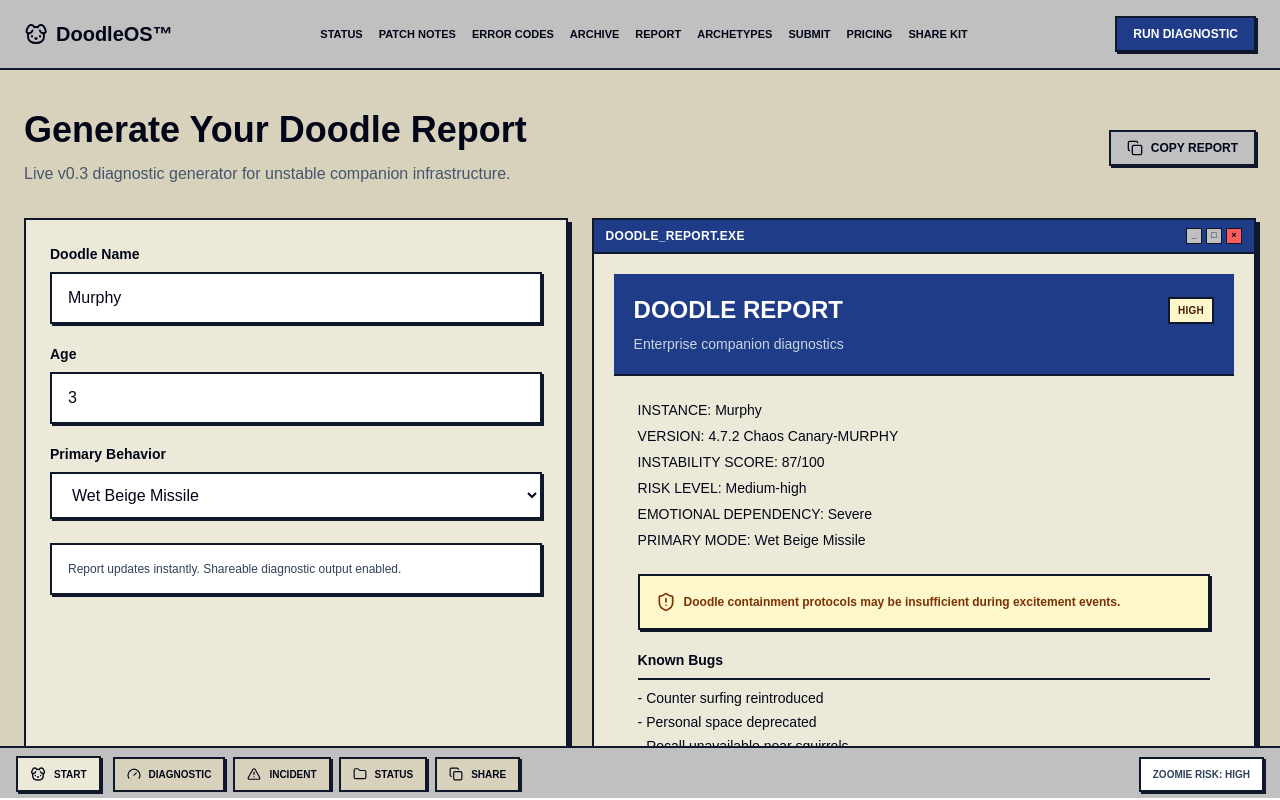
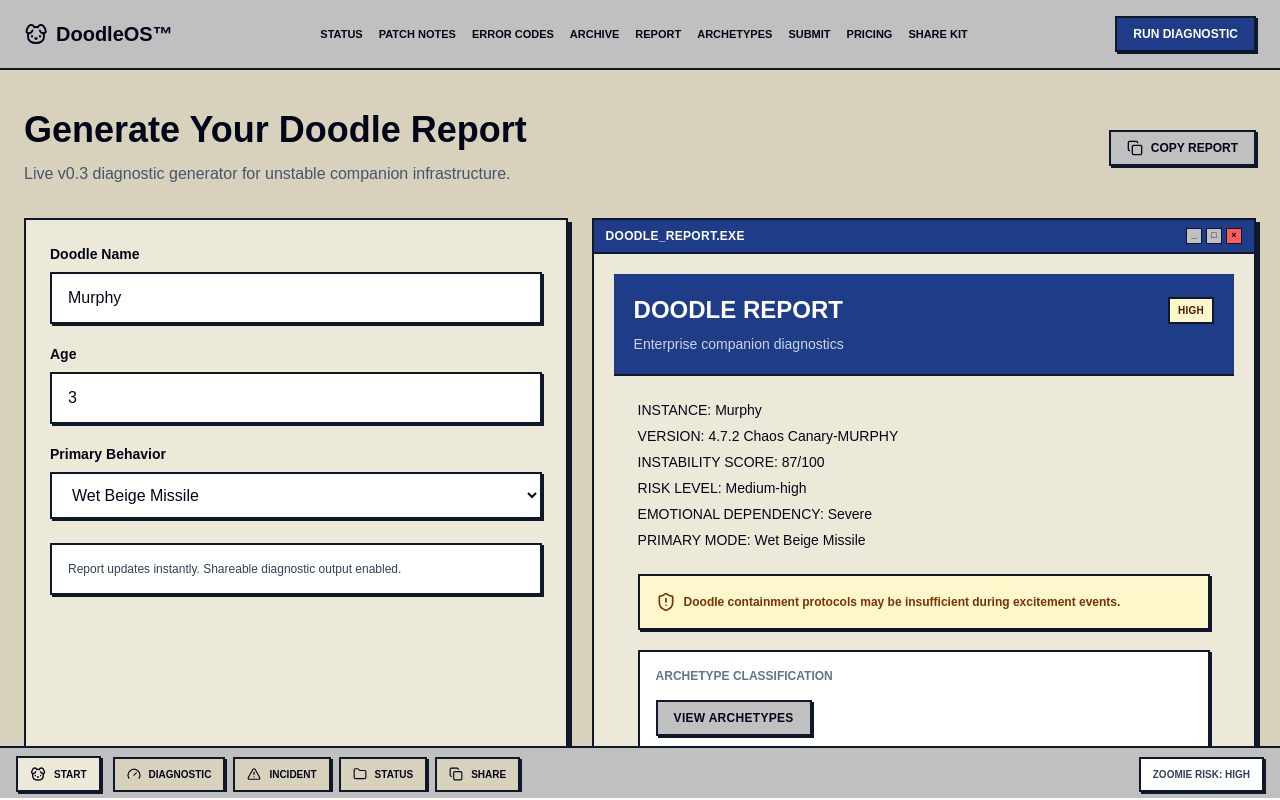
Before and after one commit to zacharymplace/doodleos-web, a Next.js app: page /report in a window 1280 px wide. Shown: the top 800 px of the page. Built offline with nearby package versions, Linux system fonts and the light colour scheme.

Commit message:
Show archetype link in report output

```diff
--- a/src/app/report/page.tsx
+++ b/src/app/report/page.tsx
@@ -278,6 +278,18 @@ ${profile.actions.map((action) => `- ${action}`).join("\n")}
               </div>
             </div>
 
+            <div className="mt-5 border-2 border-slate-900 bg-white p-4 font-sans text-sm shadow-[2px_2px_0px_#0f172a]">
+              <div className="font-mono text-xs font-black uppercase text-slate-500">
+                Archetype Classification
+              </div>
+              <p className="mt-2 leading-6">{profile.archetypeNote}</p>
+              <div className="mt-4">
+                <DoodleNetButton href="/archetypes">
+                  View Archetypes
+                </DoodleNetButton>
+              </div>
+            </div>
+
             <h3 className="mt-5 border-b-2 border-slate-900 pb-2 font-sans font-black">Known Bugs</h3>
 
             <ul className="mt-2 space-y-1">
```
